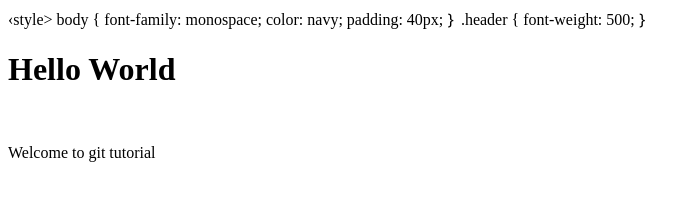
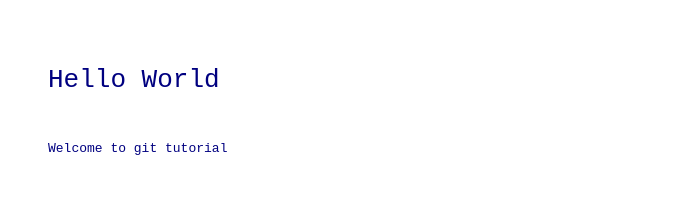
Before and after one commit to ranamoeezhassan/basic-git-workflow, a plain HTML site: page index.html in a window 1280 px wide. Shown: the whole page, without its empty margins (0-700 px from the left). Drawn offline with Linux system fonts and the light colour scheme.

Commit message:
Split HTML and CSS

```diff
--- a/index.html
+++ b/index.html
@@ -4,14 +4,7 @@
     <meta charset="UTF-8">
     <meta name="viewport" content="width=device-width, initial-scale=1.0">
     <title>Simple Webpage</title>
-    ‹style>
-	body {
-	font-family: monospace; color: navy; padding: 40px;
-	｝
-	.header {
-	font-weight: 500;
-	｝
-    </style>
+    <link rel="stylesheet" href="./style.css" type="text/css"
 </head>
 <body>
 	<h1 class="header">Hello World</h1>
--- /dev/null
+++ b/style.css
@@ -0,0 +1,9 @@
+body {
+	font-family: monospace;
+	color: navy;
+	padding: 40px;
+}
+
+.header {
+	font-weight: 50;
+}
```
